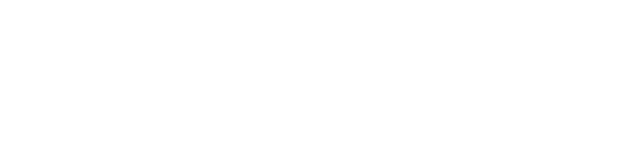
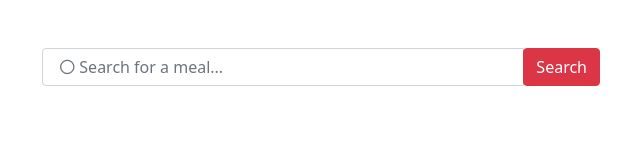
Before and after one commit to rahat2020/Hungry-monster-rahat, a plain HTML site: page index.html in a window 1280 px wide. Shown: the whole page, without its empty margins (319-959 px from the left). Drawn offline with nearby package versions, Linux system fonts and the light colour scheme; no server answers.

Commit message:
frist code added

```diff
--- a/app.js
+++ b/app.js
@@ -0,0 +1,3 @@
+fetch('https://www.themealdb.com/api/json/v1/1/categories.php')
+.then(res => res.json())
+.then(data => console.log(data))
--- a/index.html
+++ b/index.html
@@ -6,9 +6,20 @@
     <meta name="viewport" content="width=device-width, initial-scale=1.0">
     <title>Hungry Monster By Rahat</title>
     <link rel="stylesheet" href="style.css">
+    <link href="https://cdn.jsdelivr.net/npm/bootstrap@5.0.0-beta1/dist/css/bootstrap.min.css" rel="stylesheet" integrity="sha384-giJF6kkoqNQ00vy+HMDP7azOuL0xtbfIcaT9wjKHr8RbDVddVHyTfAAsrekwKmP1" crossorigin="anonymous">
 </head>
 <body>
 
+    <div class="container">
+        <form class="col-md-6 m-auto py-5">
+            <div class="input-group mb-3">
+                <input type="text" id="city" class="form-control" placeholder=" 〇 Search for a meal...">
+                <div class="input-group-append">
+                    <button type="button" class="btn btn-danger" id="search_button">Search</button>
+                </div>
+            </div>
+        </form>
+    </div>
 
     <script src="app.js"></script>
 </body>
```
Also changed, not shown: img/beef.png (added), img/dessert.png (added), img/lamb.png (added), img/miscellaneous.png (added), img/pasta.png (added), img/pork.png (added), img/seafood.png (added), img/side.png (added), img/starter.png (added), img/vegetarian.png (added).
